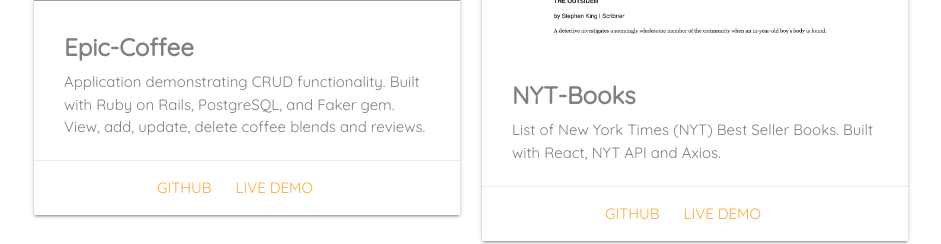
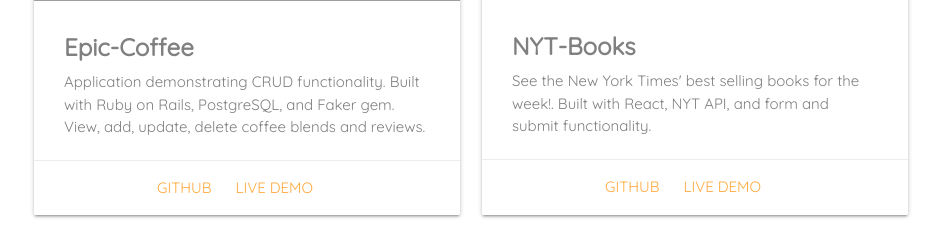
Before and after one commit to RunHannah/react-portfolio, a React (Create React App) app: page / in a window 1280 px wide. Shown: the part 1719-1963 px from the top of the page, without its empty margins (169-1110 px from the left). Built offline with nearby package versions, Linux system fonts and the light colour scheme; grey boxes are pictures that could not be loaded; a web font is replaced by a local one.

Commit message:
Update project list.

```diff
--- a/src/assets/data/projects_data.js
+++ b/src/assets/data/projects_data.js
@@ -34,10 +34,10 @@ export default [
   {
     name: "NYT-Books",
     info:
-      "List of New York Times (NYT) Best Seller Books. Built with React, NYT API and Axios.",
+      "See the New York Times' best selling books for the week!. Built with React, NYT API, and form and submit functionality.",
     img: Nyt,
     alt: "nyt",
     githubLink: "https://github.com/RunHannah/react-nyt-books",
-    liveLink: "https://github.com/RunHannah/react-nyt-books"
+    liveLink: "https://runhannah.github.io/react-nyt-books/"
   }
 ];
```
Also changed, not shown: src/assets/images/projects/nyt.png.
